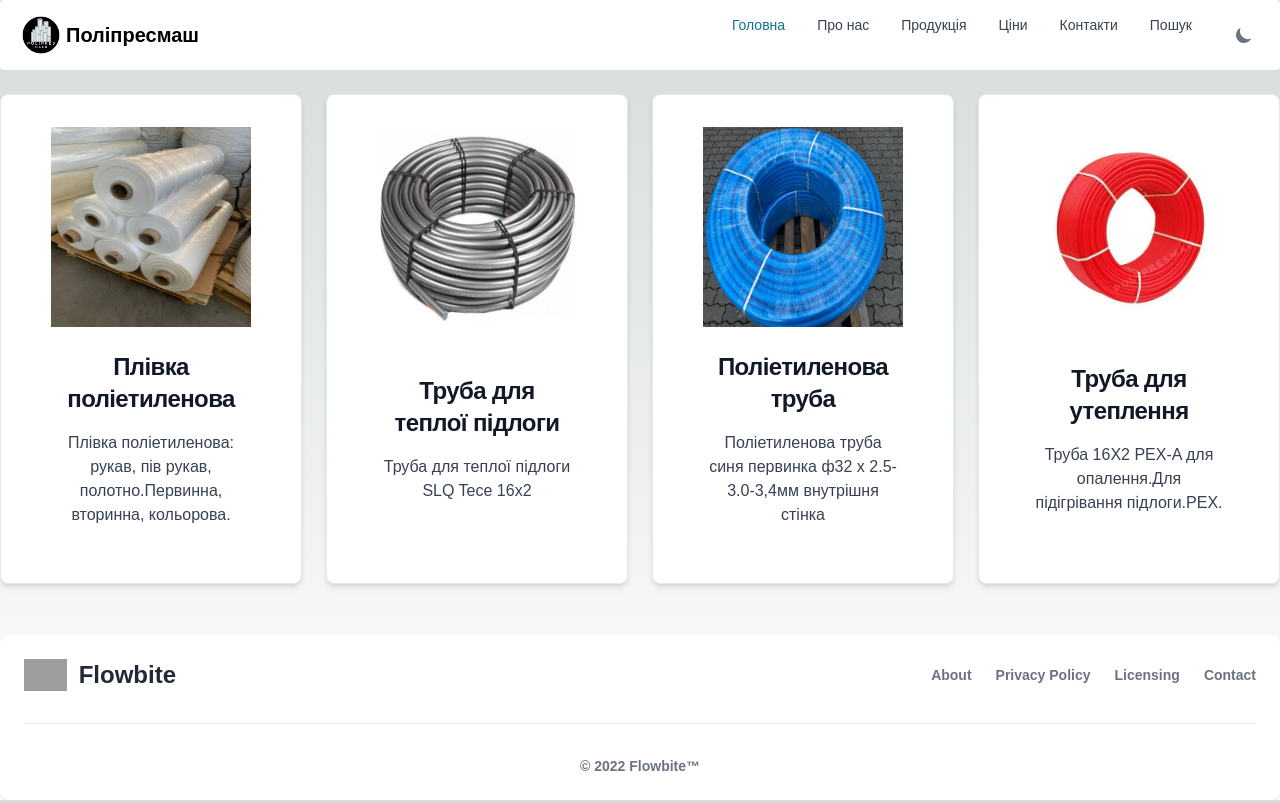
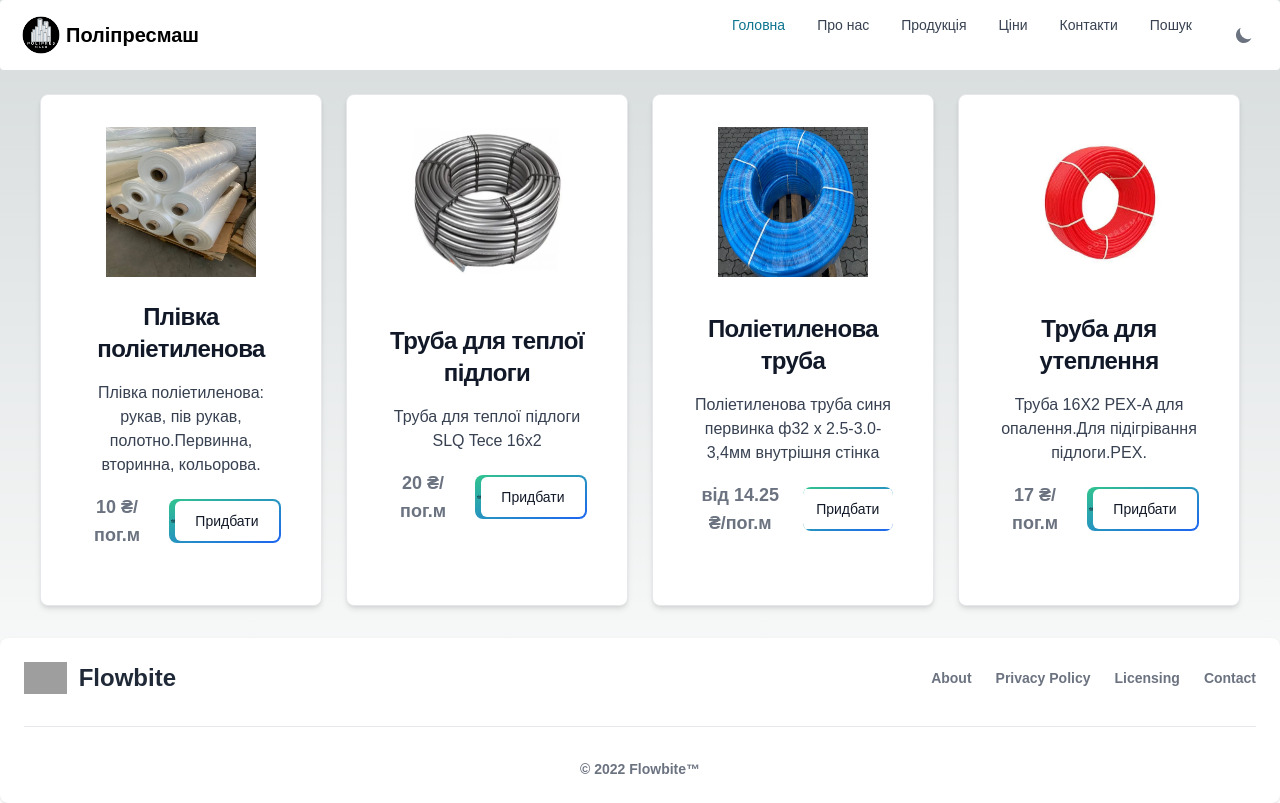
Before and after one commit to zoriana-melnyk/pipes, a Next.js app: page / in a window 1280 px wide. Built offline with nearby package versions, Linux system fonts and the light colour scheme; grey boxes are pictures that could not be loaded; a web font is replaced by a local one.

Commit message:
feat: modified product card

```diff
--- a/src/app/components/ProductCard.js
+++ b/src/app/components/ProductCard.js
@@ -2,12 +2,12 @@
 import { Card } from 'flowbite-react';
 import Image from 'next/image';
 
-function ProductCard({ title, text, image }) {
+function ProductCard({ title, text, image, price }) {
   return (
     <Card
       className="flex flex-col items-center justify-center p-8 text-center "
       renderImage={() => <Image
-        style={{ aspectRatio: '1 / 1', width: '200px', height: 'auto' }}
+        style={{ aspectRatio: '1 / 1', width: '150px', height: 'auto' }}
         src={image} alt="pipes_img" />}
     >
       <h5 className="text-2xl font-bold tracking-tight text-gray-900 dark:text-white">
@@ -16,6 +16,18 @@ function ProductCard({ title, text, image }) {
       <p className="font-normal text-gray-700 dark:text-gray-400">
         {text}
       </p>
+      <div class="items-center justify-center space-y-4 sm:flex sm:space-y-0 sm:space-x-4 rtl:space-x-reverse">
+        <p class="text-base text-gray-500 sm:text-lg dark:text-gray-400">{price}</p>
+        <button href="#" class="relative inline-flex items-center justify-center p-0.5 mb-2 me-2 overflow-hidden text-sm font-medium text-gray-900 rounded-lg group bg-gradient-to-br from-green-400 to-blue-600 group-hover:from-green-400 group-hover:to-blue-600 hover:text-white dark:text-white focus:ring-4 focus:outline-none focus:ring-green-200 dark:focus:ring-green-800">
+          <svg xmlns="http://www.w3.org/2000/svg" width="30" height="30" fill="currentColor" class="bi bi-basket2" viewBox="0 0 17 17">
+            <path d="M4 10a1 1 0 0 1 2 0v2a1 1 0 0 1-2 0zm3 0a1 1 0 0 1 2 0v2a1 1 0 0 1-2 0zm3 0a1 1 0 1 1 2 0v2a1 1 0 0 1-2 0z" />
+            <path d="M5.757 1.071a.5.5 0 0 1 .172.686L3.383 6h9.234L10.07 1.757a.5.5 0 1 1 .858-.514L13.783 6H15.5a.5.5 0 0 1 .5.5v1a.5.5 0 0 1-.5.5h-.623l-1.844 6.456a.75.75 0 0 1-.722.544H3.69a.75.75 0 0 1-.722-.544L1.123 8H.5a.5.5 0 0 1-.5-.5v-1A.5.5 0 0 1 .5 6h1.717L5.07 1.243a.5.5 0 0 1 .686-.172zM2.163 8l1.714 6h8.246l1.714-6H2.163z" />
+          </svg>
+          <span class="relative px-5 py-2.5 transition-all ease-in duration-75 bg-white dark:bg-gray-900 rounded-md group-hover:bg-opacity-0">
+            Придбати
+          </span>
+        </button>
+      </div>
     </ Card >
   );
 }
--- a/src/app/containers/Products.js
+++ b/src/app/containers/Products.js
@@ -6,21 +6,29 @@ import pipes_warm from '../img/pipes_warm.png';
 
 function Products() {
   return (
-    <div className="grid my-6 gap-6 mb-8 md:grid-cols-2 xl:grid-cols-4">
+    <div className="grid my-6 gap-6 mb-8 mx-10 md:grid-cols-2 xl:grid-cols-4">
       <ProductCard title="Плівка поліетиленова"
         text="Плівка поліетиленова: рукав, пів рукав, полотно.Первинна, вторинна, кольорова."
-        image={pipes_film} />
+        image={pipes_film}
+        price={'10 ₴/пог.м'}
+      />
       <ProductCard title="Труба для теплої підлоги"
         text="Труба для теплої підлоги SLQ Tece 16x2"
-        image={pipes_floor} />
+        image={pipes_floor}
+        price={'20 ₴/пог.м'}
+      />
       <ProductCard
         title="Поліетиленова труба"
         text="Поліетиленова труба синя первинка ф32 х 2.5-3.0-3,4мм внутрішня стінка"
-        image={pipes_wal} />
+        image={pipes_wal}
+        price={'від 14.25 ₴/пог.м'}
+      />
       <ProductCard
         title="Труба для утеплення"
         text="Труба 16X2 PEX-A для опалення.Для підігрівання підлоги.PEX."
-        image={pipes_warm} />
+        image={pipes_warm}
+        price={'17 ₴/пог.м'}
+      />
     </div>
   );
 }
```
